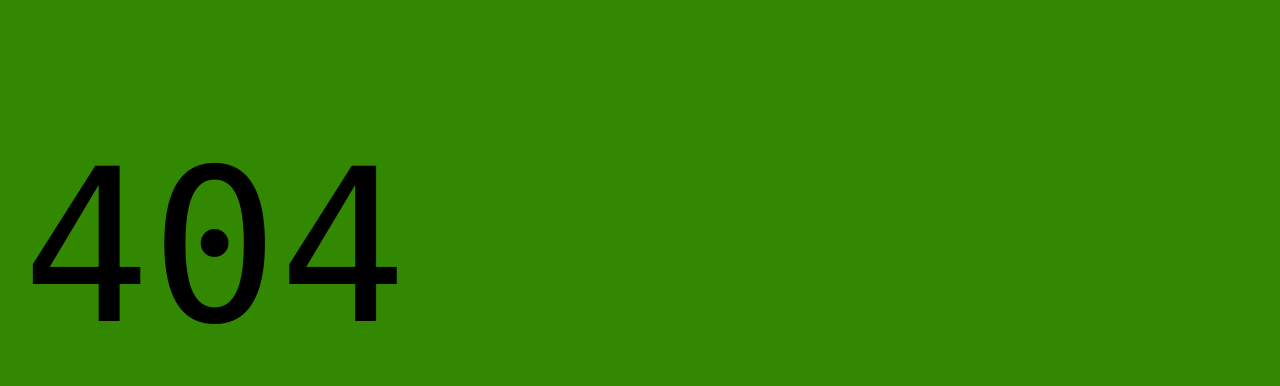
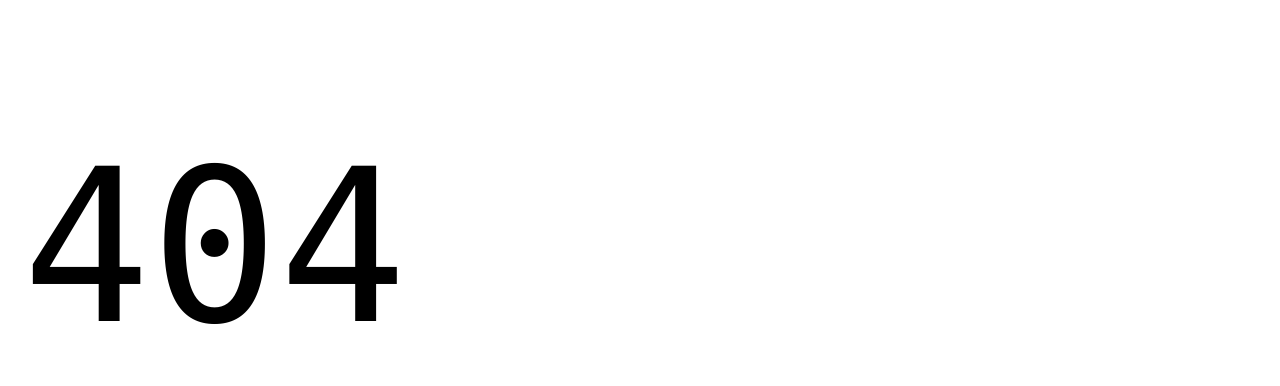
Before and after one commit to sashrepo/franklinpoc, a website with bundled scripts: page 404.html in a window 1280 px wide. Shown: the part 61-447 px from the top of the page. Built offline with nearby package versions, Linux system fonts and the light colour scheme; files whose address does not match are found by name.

Commit message:
Update styles.css

```diff
--- a/styles/styles.css
+++ b/styles/styles.css
@@ -12,9 +12,9 @@
 
  :root {
   /* colors */
-  --link-color: #328800;
+  --link-color: #035fe6;
   --link-hover-color: #136ff6;
-  --background-color: #328800;
+  --background-color: #fff;
   --overlay-background-color: #eee;
   --highlight-background-color: #ccc;
   --text-color: #000;
@@ -118,7 +118,7 @@ a.button:any-link, button {
   font-style: normal;
   font-weight: 600;
   cursor: pointer;
-  color: var(--background-color);
+  color: #328800;
   background-color: var(--link-color);
   margin: 16px 0;
   white-space: nowrap;
```
